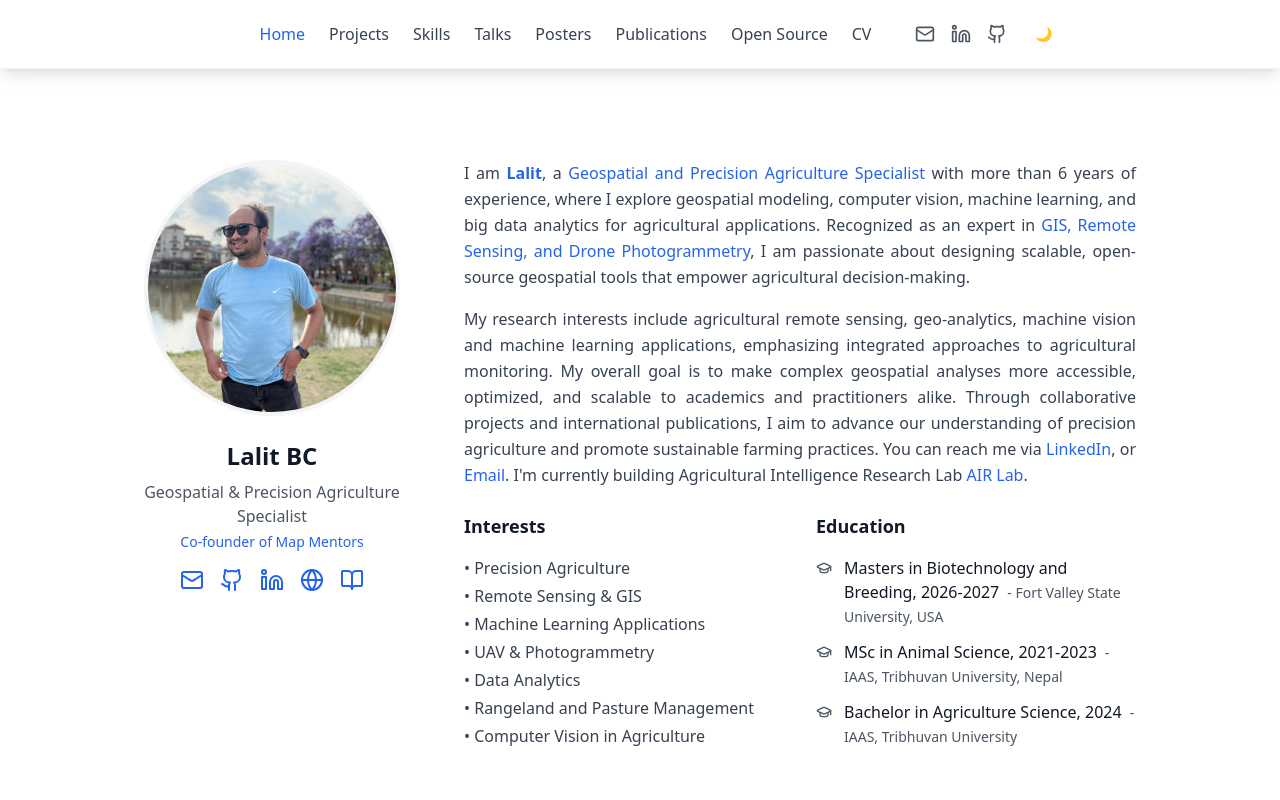
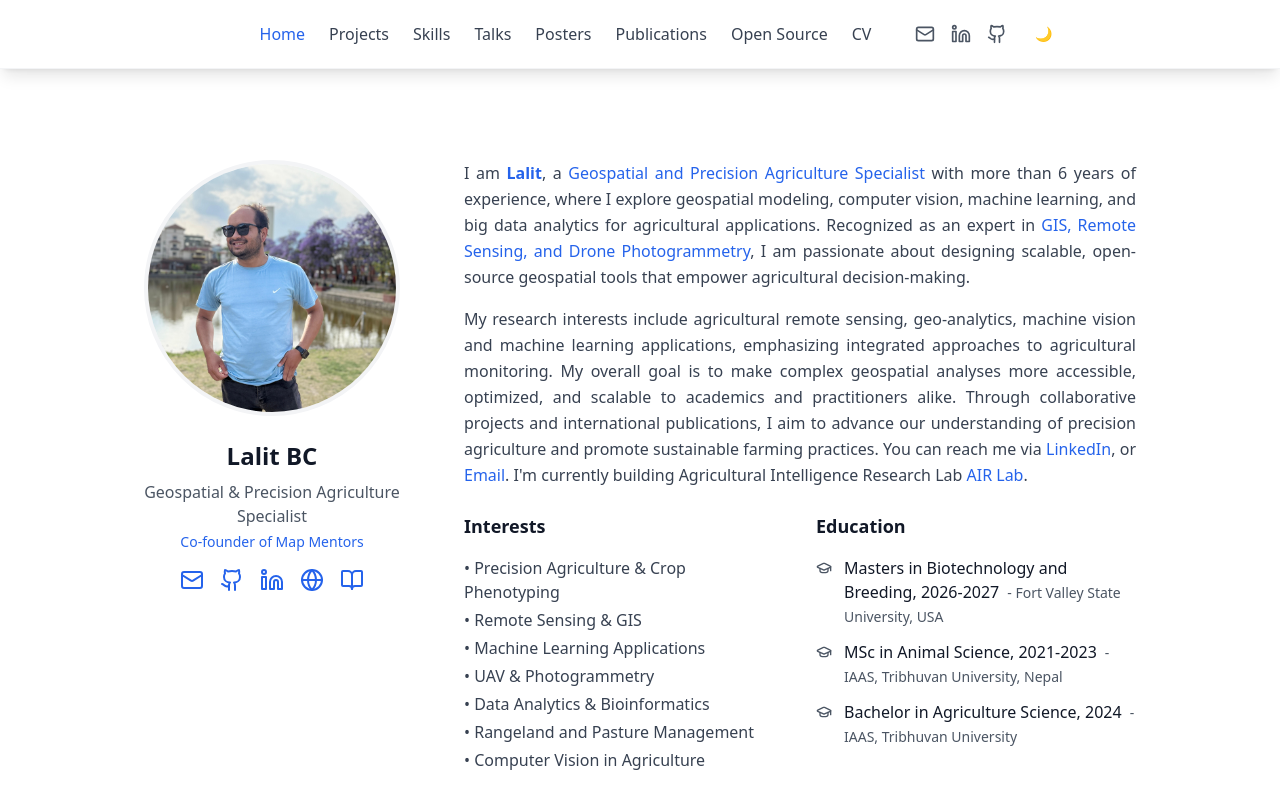
Before and after one commit to Lalitgis/portfolio, a Next.js app: page / in a window 1280 px wide. Shown: the top 800 px of the page. Built offline with nearby package versions, Linux system fonts and the light colour scheme.

Commit message:
Update interests listed in page.tsx

```diff
--- a/app/page.tsx
+++ b/app/page.tsx
@@ -168,11 +168,11 @@ export default function Home() {
                       Interests
                     </h3>
                     <div className="text-gray-700 dark:text-gray-400 space-y-1">
-                      <div>• Precision Agriculture</div>
+                      <div>• Precision Agriculture & Crop Phenotyping</div>
                       <div>• Remote Sensing & GIS</div>
                       <div>• Machine Learning Applications</div>
                       <div>• UAV & Photogrammetry</div>
-                      <div>• Data Analytics</div>
+                      <div>• Data Analytics & Bioinformatics</div>
                       <div>• Rangeland and Pasture Management</div>
                       <div>• Computer Vision in Agriculture</div>
                     </div>
```
